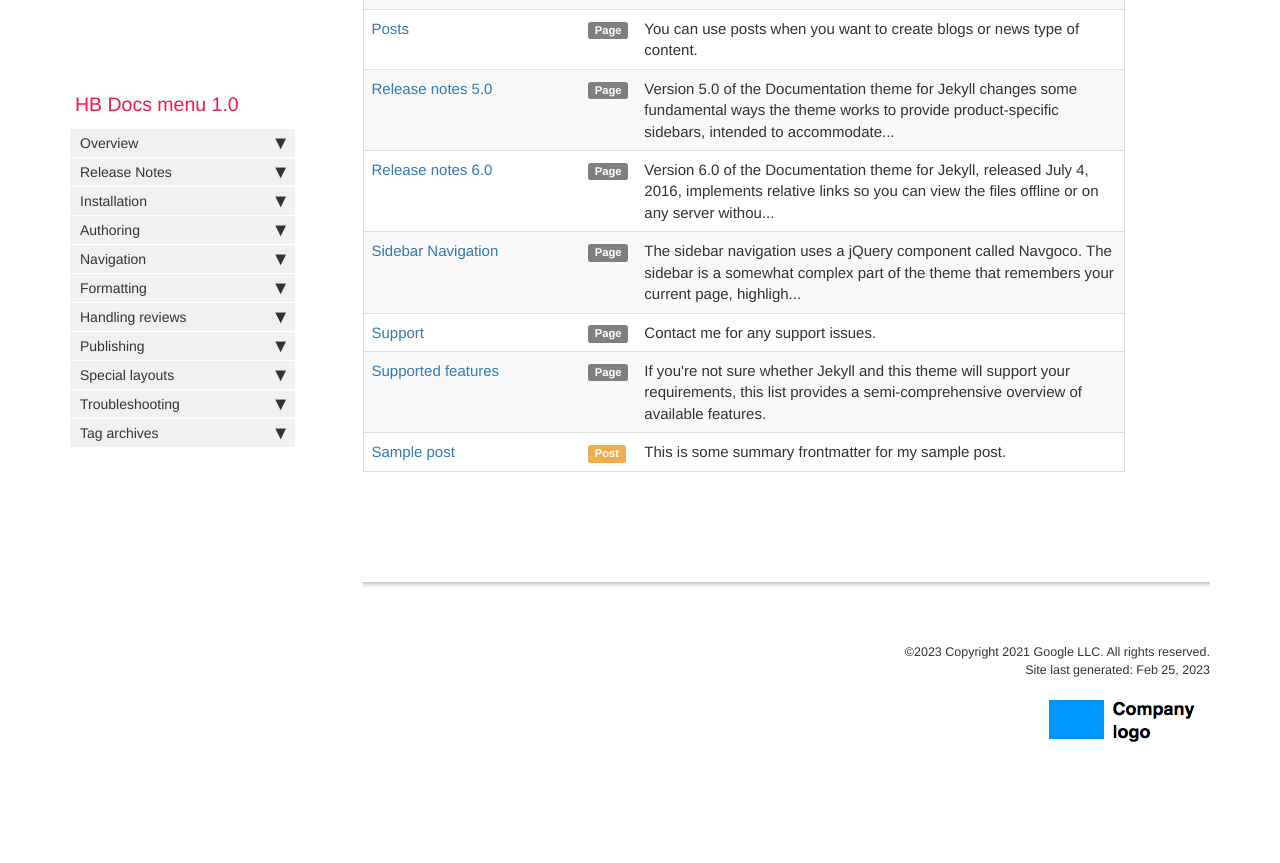
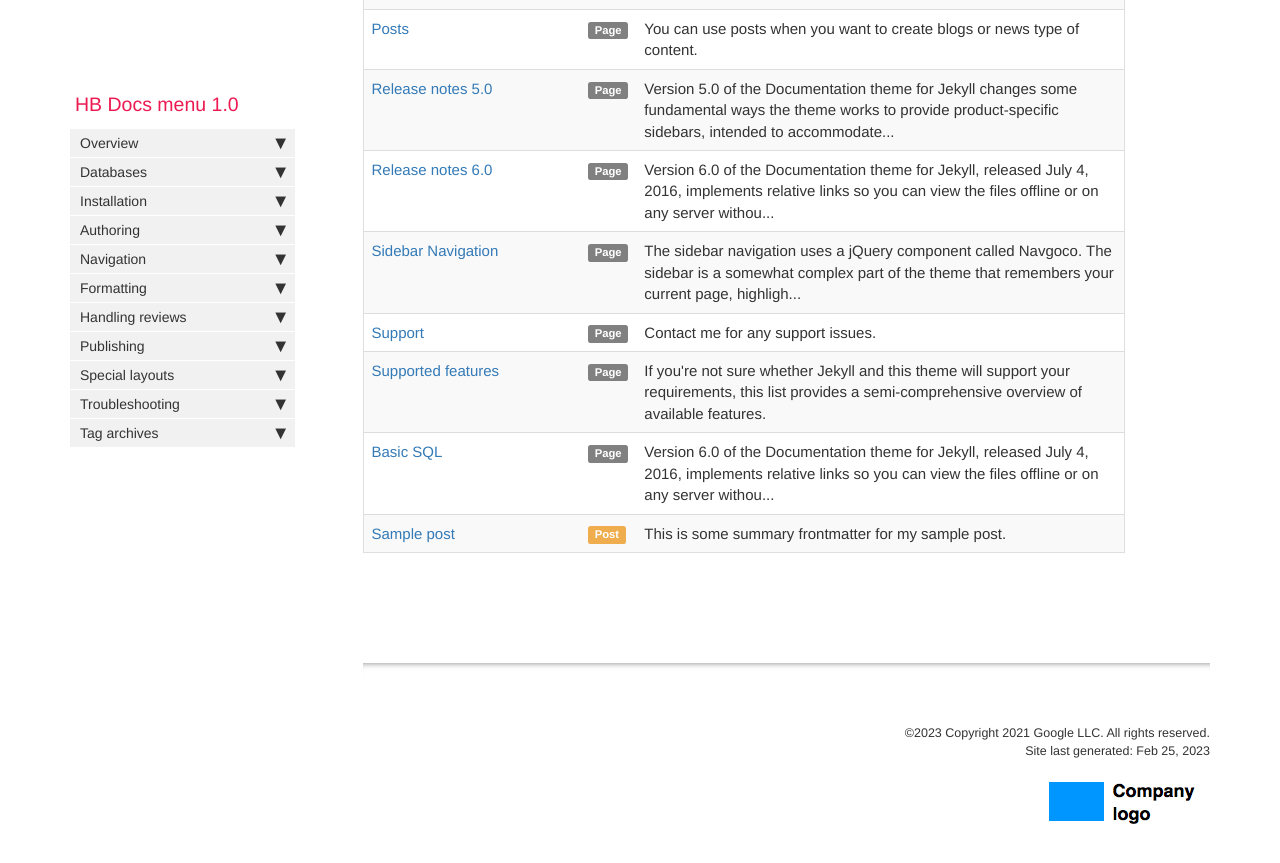
Before and after one commit to henrikboulund/henrikboulund.github.io, a Jekyll site: the page built from pages/tags/tag_getting_started.md, in a window 1280 px wide and 900 px high, scrolled down 662 px. Shown: the top 863 px of the window. Built offline with Jekyll 4.4.1, drawn with Linux system fonts in a browser that asks for light colours; comment, search, counter and statistics services are not loaded; before the commit the page ends 1480 px from its top, so only the background shows below that; part of the change alters nothing that is shown.

Commit message:
Changed menu items and added a new page

```diff
--- a/_data/sidebars/mydoc_sidebar.yml
+++ b/_data/sidebars/mydoc_sidebar.yml
@@ -44,12 +44,12 @@ entries:
       url: /mydoc_support.html
       output: web, pdf
 
-  - title: Release Notes
+  - title: Databases
     output: web, pdf
     folderitems:
 
-    - title: 6.0 Release notes
-      url: /mydoc_release_notes_60.html
+    - title: Basic SQL
+      url: /mydoc_databases_basic_SQL.html
       output: web, pdf
 
     - title: 5.0 Release notes
--- /dev/null
+++ b/pages/mydoc/mydocs_databases_basic_SQL.md
@@ -0,0 +1,40 @@
+---
+title: Basic SQL
+tags: [getting_started]
+keywords: release notes, announcements, what's new, new features
+last_updated: July 16, 2016
+summary: "Version 6.0 of the Documentation theme for Jekyll, released July 4, 2016, implements relative links so you can view the files offline or on any server without configuring urls and baseurls. Additionally, you can store pages in subdirectories. Templates for alerts and images are available."
+sidebar: mydoc_sidebar
+permalink: mydoc_databases_basic_SQL.html
+folder: mydoc
+---
+
+## Relative links1234
+
+You can now view the site offline rather than solely through the Jekyll preview server or deployed on a web server. The linking approach in both the sidebar and with inline links uses relative linking throughout.
+
+## Subfolders for pages
+
+You can creates folders and subfolders for your pages, similar to how you can store posts in folders and subfolders. When Jekyll builds the site, all pages get pushed into the root directory as single html files (rather than being pushed inside folders, or remaining in subfolders). See [Pages][mydoc_pages] for more details.
+
+## Alerts templates
+
+You can use include templates for notes, tips, and warnings. These include templates make it easier to insert notes. If you make an error, you're immediately made aware since the site won't build. See [Alerts][mydoc_alerts] for more details.
+
+## Image templates
+
+Similar to alerts, images also have include templates. You can insert both regular images and inline images, such as images that are a button or icon. See [Images][mydoc_images] for more details.
+
+## Automated links using Markdown formatting
+
+Instead of using YAML references to handle links, I've switched to a Markdown reference style approach. A links.html file iterates through the sidebar files and formats the content in the Markdown reference. You then just use Markdown syntax for the links. See [Links][mydoc_hyperlinks] for more details.
+
+## Workflow maps
+
+If you want to display a workflow map for a process, you can do so by adding some properties in your frontmatter. The workflow map helps guide users through a process. Both simple and complex workflow maps are available. For more details, see [Workflow maps][mydoc_workflow_maps].
+
+## Upgrading
+
+If you want to upgrade from an earlier version of the theme, I recommend that you download the new theme and copy of your Markdown files into the new theme. You'll then need to make adjustments to your page frontmatter, to the sidebar table of contents, links, image references, and alert references. In short, there's no easy upgrade path. But all of this won't take too long if you don't have mountains of content.
+
+{% include links.html %}
```
